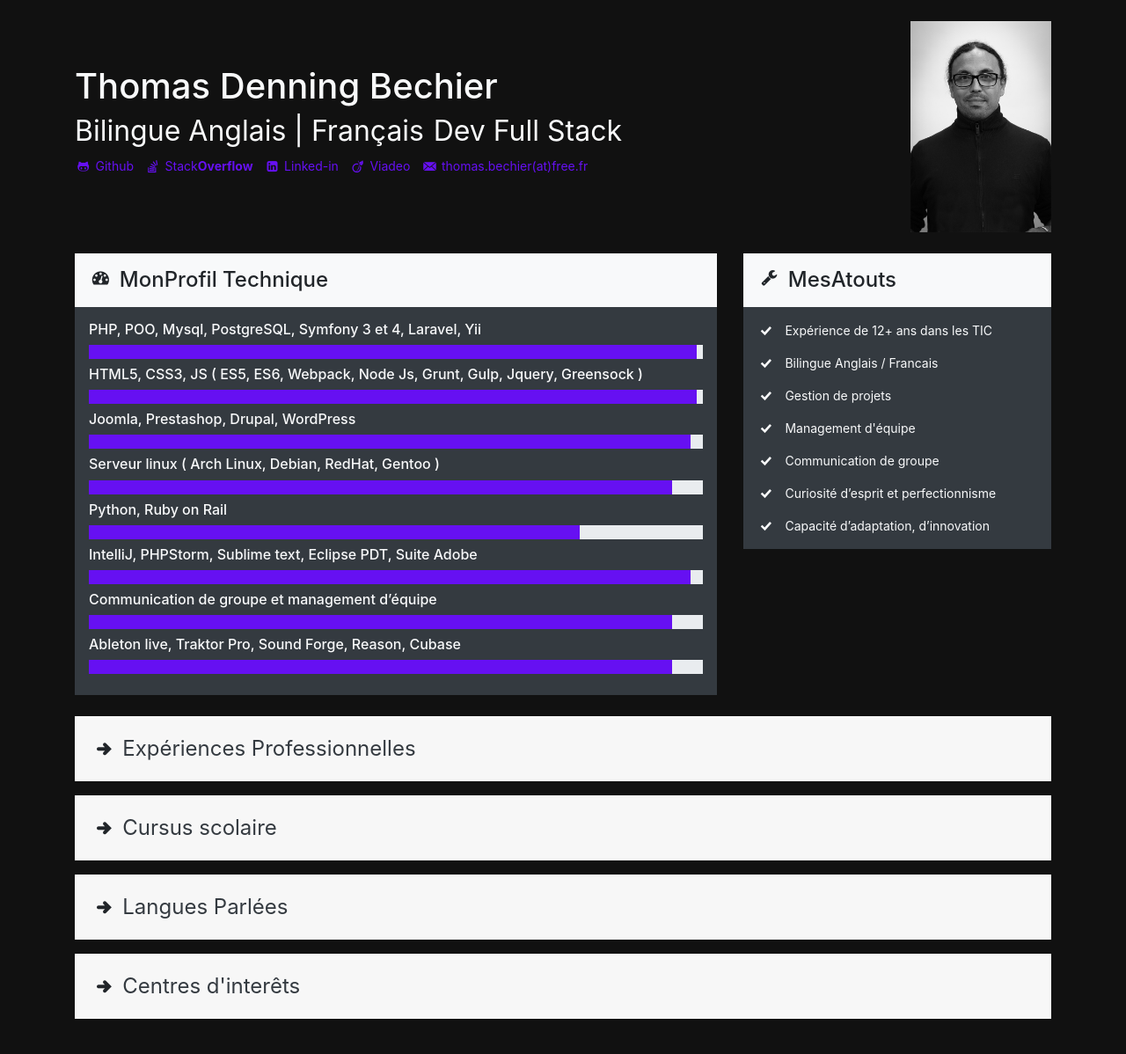
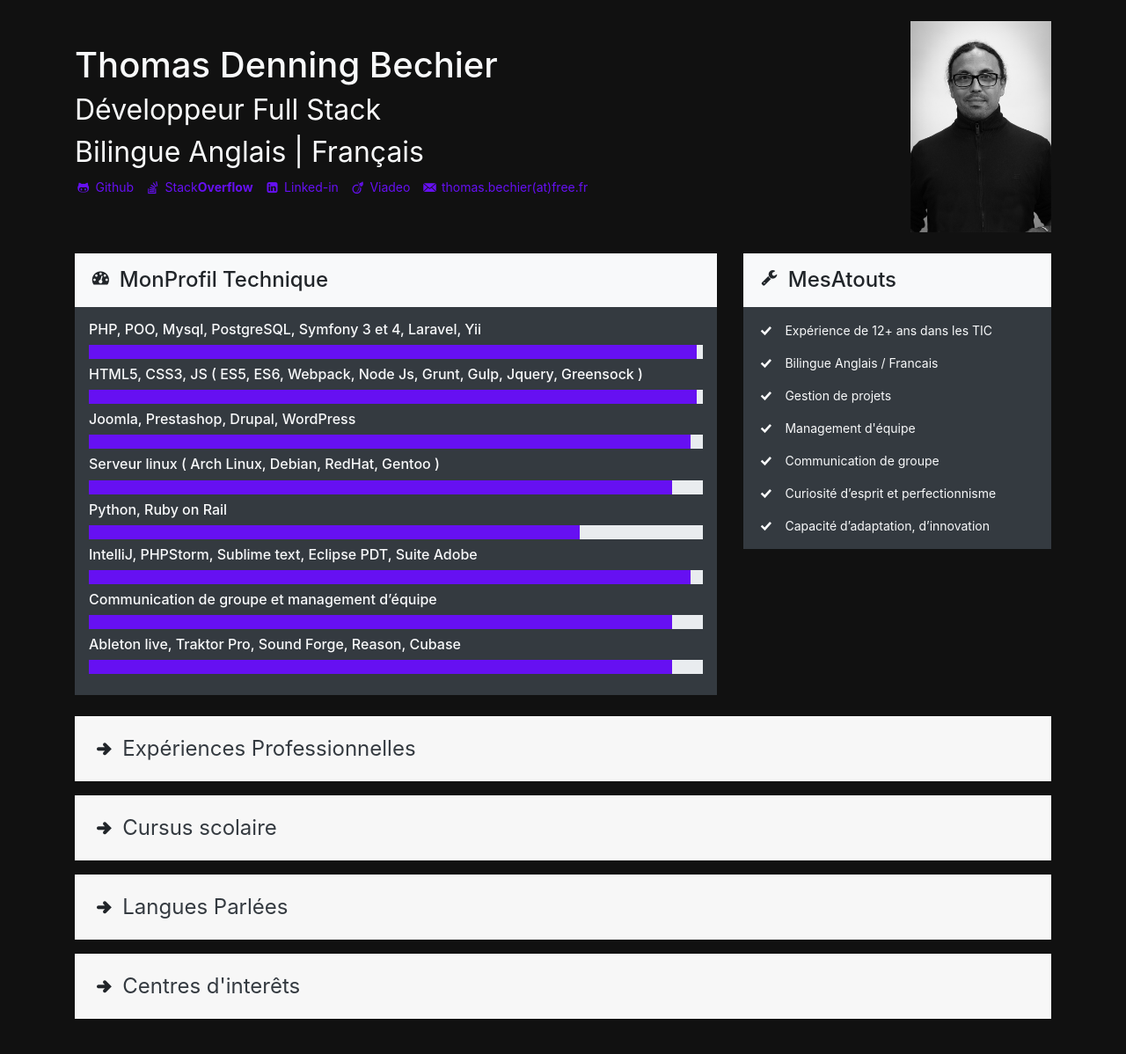
Before and after one commit to shaylash/shaylash.github.io, a Jekyll site: the page built from index.md, in a window 1280 px wide. Shown: the whole page at 88% size. Built offline with Jekyll 4.4.1, drawn with Linux system fonts in a browser that asks for light colours.

Commit message:
title edit 2

```diff
--- a/_layouts/home.html
+++ b/_layouts/home.html
@@ -4,8 +4,8 @@
 	<div class="row main-header align-items-center">
 		<div class="col-xs-12 col-md-10">
 			<h1 class="text-light">Thomas Denning Bechier<br/>
-				<small>Bilingue Anglais | Français</small>
-				<small>Dev Full Stack</small>
+				<small>Développeur Full Stack</small><br/>
+				<small class="small">Bilingue Anglais | Français</small>
 			</h1>
 			<ul class="list-inline">
 				<li class="list-inline-item">
```
